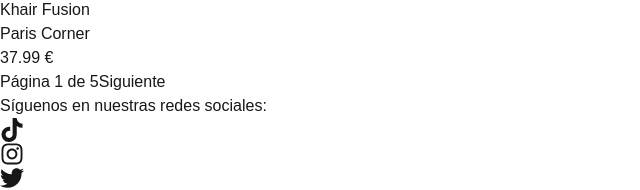
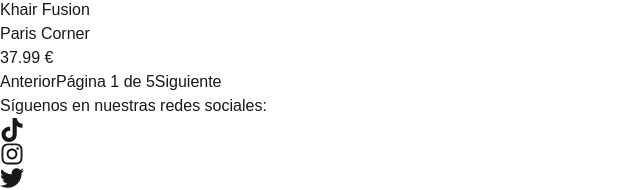
Before and after one commit to aloonsoflores/ArtDuParfum, a Next.js app: page /perfumes in a window 1280 px wide. Shown: the part 4986-5176 px from the top of the page, without its empty margins (0-640 px from the left). Built offline with nearby package versions, Linux system fonts and the light colour scheme.

Commit message:
Corregir errores de ESLint

```diff
--- a/src/app/perfumes/page.tsx
+++ b/src/app/perfumes/page.tsx
@@ -1,17 +1,23 @@
 "use client";
 
-import { Suspense, useState } from "react";
-import { useSearchParams } from "next/navigation";
+import { useState, useEffect } from "react";
 import Link from "next/link";
 import Image from "next/image";
 import { FaSort } from "react-icons/fa";
 import fragancias from "@/data/fragancias.json";
 
-// Componente para manejar parámetros de búsqueda
-function GeneroFilter() {
-  const searchParams = useSearchParams();
-  const genero = searchParams?.get("genero") || "todos";
+export default function PerfumeListPage() {
+  const [searchTerm, setSearchTerm] = useState("");
+  const [currentPage, setCurrentPage] = useState(1);
+  const [sortOption, setSortOption] = useState("mejorValorados");
+  const [genero, setGenero] = useState("todos");
+  const [popupMessage, setPopupMessage] = useState("");
+  const [popupVisible, setPopupVisible] = useState(false);
+  const [fadeOut, setFadeOut] = useState(false);
 
+  const perfumesPerPage = 10;
+
+  // Determinar título basado en género
   const titulo =
     genero === "masculino"
       ? "para Hombres"
@@ -20,22 +26,6 @@
       : genero === "unisex"
       ? "para Hombres y Mujeres"
       : "";
-
-  return { genero, titulo };
-}
-
-export default function PerfumeListPage() {
-  const [searchTerm, setSearchTerm] = useState("");
-  const [currentPage, setCurrentPage] = useState(1);
-  const [sortOption, setSortOption] = useState("mejorValorados");
-  const [popupMessage, setPopupMessage] = useState("");
-  const [popupVisible, setPopupVisible] = useState(false);
-  const [fadeOut, setFadeOut] = useState(false);
-
-  const perfumesPerPage = 10;
-
-  // Obtener género y título dentro de Suspense
-  const { genero, titulo } = GeneroFilter();
 
   // Filtrar fragancias
   const filteredFragancias = fragancias.filter((fragancia) => {
@@ -125,11 +115,9 @@
 
   return (
     <main className="min-h-screen mt-16 p-6 bg-gradient-to-b from-orange-50 via-white to-orange-100 text-gray-800">
-      <Suspense fallback={<p className="text-center">Cargando...</p>}>
-        <h1 className="text-3xl font-bold mb-6 text-center text-orange-400">
-          Catálogo de Perfumes {titulo}
-        </h1>
-      </Suspense>
+      <h1 className="text-3xl font-bold mb-6 text-center text-orange-400">
+        Catálogo de Perfumes {titulo}
+      </h1>
 
       {/* Barra de búsqueda y botón de ordenar */}
       <div className="mb-6 flex items-center justify-between">
@@ -202,28 +190,30 @@
       </div>
 
       {filteredFragancias.length === 0 && (
-        <p className="text-center text-gray-500 mt-6">No se encontraron perfumes.</p>
+        <p className="text-center text-gray-500 mt-6">No se encontraron fragancias.</p>
       )}
 
-      <div className="flex justify-center items-center mt-6">
-        {currentPage > 1 && (
+      {totalPages > 1 && (
+        <div className="mt-6 flex justify-center items-center space-x-4">
           <button
-            className="px-4 py-2 mx-2 bg-orange-400 text-white rounded-md hover:bg-orange-500 focus:outline-none focus:ring-2 focus:ring-orange-400 focus:ring-offset-1"
             onClick={handlePrevPage}
+            disabled={currentPage === 1}
+            className="px-4 py-2 bg-orange-400 text-white rounded-md hover:bg-orange-500 disabled:opacity-50 disabled:cursor-not-allowed"
           >
             Anterior
           </button>
-        )}
-        <span className="text-gray-600">Página {currentPage} de {totalPages}</span>
-        {currentPage < totalPages && (
+          <span className="text-gray-600">
+            Página {currentPage} de {totalPages}
+          </span>
           <button
-            className="px-4 py-2 mx-2 bg-orange-400 text-white rounded-md hover:bg-orange-500 focus:outline-none focus:ring-2 focus:ring-orange-400 focus:ring-offset-1"
             onClick={handleNextPage}
+            disabled={currentPage === totalPages}
+            className="px-4 py-2 bg-orange-400 text-white rounded-md hover:bg-orange-500 disabled:opacity-50 disabled:cursor-not-allowed"
           >
             Siguiente
           </button>
-        )}
-      </div>
+        </div>
+      )}
     </main>
   );
 }
```
